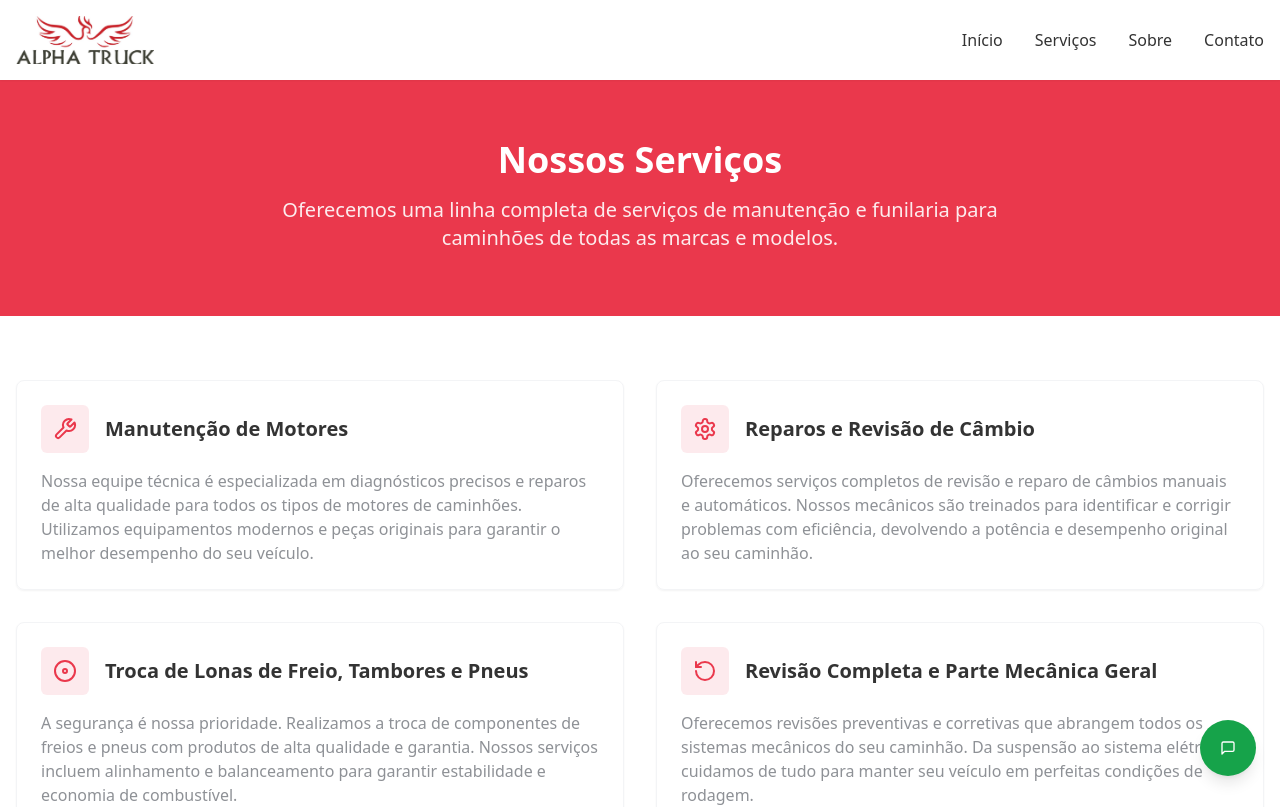
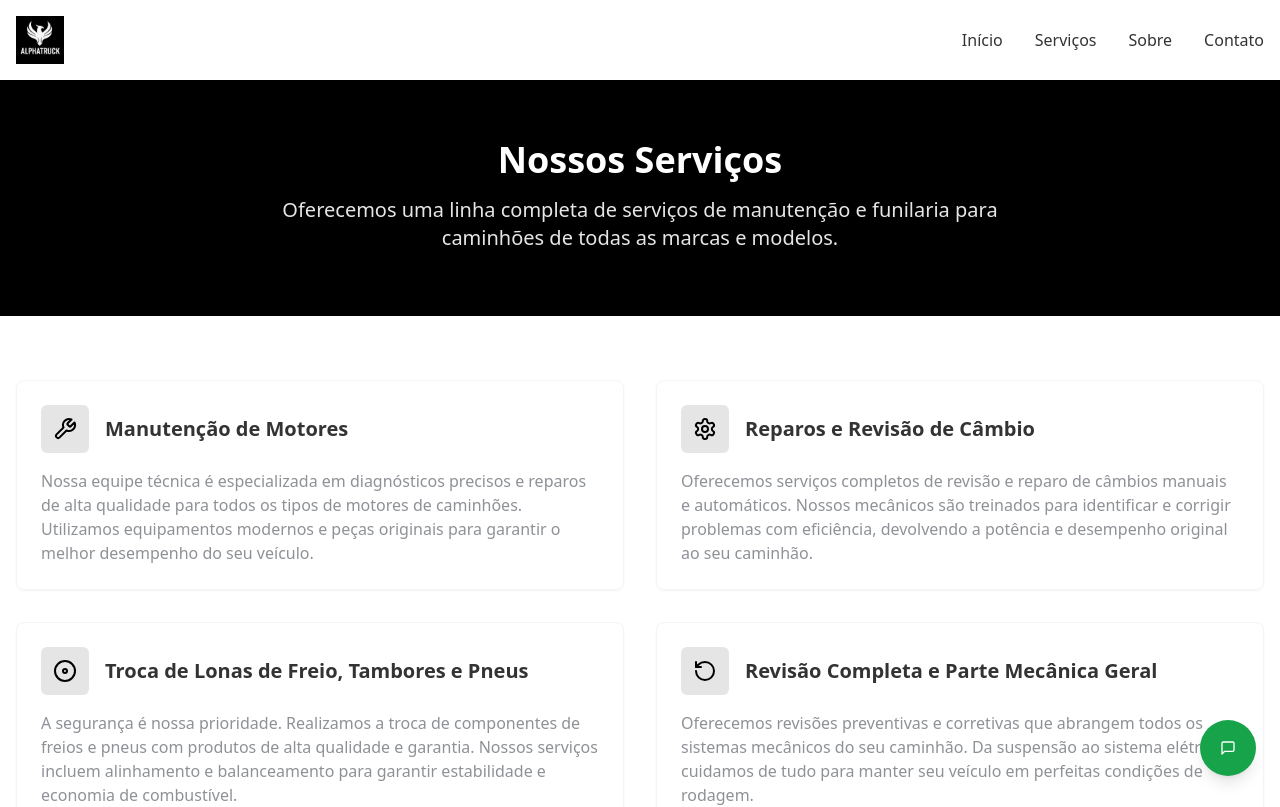
Before and after one commit to Leonardo12-gif/alpha-truck-web, a React (Vite) app: page /servicos in a window 1280 px wide. Shown: the top 807 px of the page. Built offline with nearby package versions, Linux system fonts and the light colour scheme.

Commit message:
Fix: Resolve visual and image issues
Fix various visual, layout, and image loading issues, including broken links and design inconsistencies. Update the logo and change all red details to black.

```diff
--- a/src/components/BrandsSection.tsx
+++ b/src/components/BrandsSection.tsx
@@ -3,11 +3,11 @@ import { ScrollArea } from "@/components/ui/scroll-area";
 
 const BrandsSection = () => {
   const brands = [
-    { name: "Volvo", logo: "https://i.imgur.com/RPzSabj.png" },
-    { name: "Mercedes-Benz", logo: "https://i.imgur.com/hpxcAm6.png" },
-    { name: "Volkswagen", logo: "https://i.imgur.com/aZYPMJl.png" },
-    { name: "Scania", logo: "https://i.imgur.com/R4iJREd.png" },
-    { name: "DAF", logo: "https://i.imgur.com/sovsJYj.png" }
+    { name: "Volvo", logo: "https://i.imgur.com/hUliHVq.png" },
+    { name: "Mercedes-Benz", logo: "https://i.imgur.com/4pRZLXP.png" },
+    { name: "Volkswagen", logo: "https://i.imgur.com/raQ4KE1.png" },
+    { name: "Scania", logo: "https://i.imgur.com/cN6C0Sr.png" },
+    { name: "DAF", logo: "https://i.imgur.com/MQTj53B.png" }
   ];
 
   return (
--- a/src/components/HeroSection.tsx
+++ b/src/components/HeroSection.tsx
@@ -3,14 +3,14 @@ import { Button } from "@/components/ui/button";
 import { Link } from "react-router-dom";
 
 const HeroSection = () => {
-  return <div className="relative bg-gradient-to-r from-truck-gray to-truck-red text-white">
+  return <div className="relative bg-gradient-to-r from-truck-gray to-black text-white">
       <div className="absolute inset-0 bg-black/50 z-10"></div>
       <div className="h-[80vh] bg-cover bg-center" style={{
       backgroundImage: "url('https://images.unsplash.com/photo-1601584115197-04ecc0da31d7?ixlib=rb-4.0.3&ixid=M3wxMjA3fDB8MHxwaG90by1wYWdlfHx8fGVufDB8fHx8fA%3D%3D&auto=format&fit=crop&w=1740&q=80')"
     }}>
         <div className="container mx-auto h-full flex items-center relative z-20">
           <div className="max-w-2xl px-4">
-            <h1 className="text-4xl md:text-6xl font-bold mb-4 text-red-50">
+            <h1 className="text-4xl md:text-6xl font-bold mb-4 text-white">
               ALPHA TRUCK
               <span className="block text-2xl md:text-3xl mt-2 font-normal">Especialistas em caminhões</span>
             </h1>
@@ -20,7 +20,7 @@ const HeroSection = () => {
               Seu parceiro de confiança na estrada.
             </p>
             <div className="flex flex-col sm:flex-row gap-4">
-              <Button asChild size="lg" className="bg-truck-red hover:bg-truck-red-light">
+              <Button asChild size="lg" className="bg-black hover:bg-black/80">
                 <Link to="/servicos">Nossos Serviços</Link>
               </Button>
               <Button asChild size="lg" variant="outline" className="bg-white/10 hover:bg-white/20 border-white">
--- a/src/components/Navbar.tsx
+++ b/src/components/Navbar.tsx
@@ -20,7 +20,7 @@ const Navbar = () => {
         <div className="flex justify-between items-center">
           <Link to="/" className="flex items-center space-x-3">
             <img
-              src="/lovable-uploads/a172d41b-132b-47d6-893e-785ed6dbead2.png"
+              src="/lovable-uploads/9c1a4ee8-89a1-4d57-94ef-672a86d05278.png"
               alt="ALPHA TRUCK Logo"
               className="h-12"
             />
@@ -63,7 +63,7 @@ const NavLink = ({
   to: string;
   children: React.ReactNode;
 }) => {
-  return <Link to={to} className="text-truck-gray hover:text-truck-red font-medium transition-colors relative after:content-[''] after:absolute after:w-full after:scale-x-0 after:h-0.5 after:bottom-0 after:left-0 after:bg-truck-red after:origin-bottom-right after:transition-transform after:duration-300 hover:after:scale-x-100 hover:after:origin-bottom-left">
+  return <Link to={to} className="text-truck-gray hover:text-black font-medium transition-colors relative after:content-[''] after:absolute after:w-full after:scale-x-0 after:h-0.5 after:bottom-0 after:left-0 after:bg-black after:origin-bottom-right after:transition-transform after:duration-300 hover:after:scale-x-100 hover:after:origin-bottom-left">
       {children}
     </Link>;
 };
@@ -78,7 +78,7 @@ const MobileNavLink = ({
   children: React.ReactNode;
   onClick: () => void;
 }) => {
-  return <Link to={to} className="text-truck-gray hover:text-truck-red font-medium py-2 transition-colors" onClick={onClick}>
+  return <Link to={to} className="text-truck-gray hover:text-black font-medium py-2 transition-colors" onClick={onClick}>
       {children}
     </Link>;
 };
--- a/tailwind.config.ts
+++ b/tailwind.config.ts
@@ -64,10 +64,10 @@ export default {
 					ring: 'hsl(var(--sidebar-ring))'
 				},
 				truck: {
-					blue: '#1E3A8A', // keeping for backward compatibility
-					'blue-light': '#2563EB', // keeping for backward compatibility
-					red: '#ea384c', // cor da águia do logo
-					'red-light': '#f05365', // versão mais clara para hover
+					blue: '#000000', // alterado para preto
+					'blue-light': '#333333', // alterado para cinza escuro
+					red: '#000000', // alterado para preto
+					'red-light': '#333333', // alterado para cinza escuro
 					gray: '#333333',
 					'gray-medium': '#8E9196',
 					'gray-light': '#F6F6F7',
```
Also changed, not shown: public/lovable-uploads/9c1a4ee8-89a1-4d57-94ef-672a86d05278.png (added).
